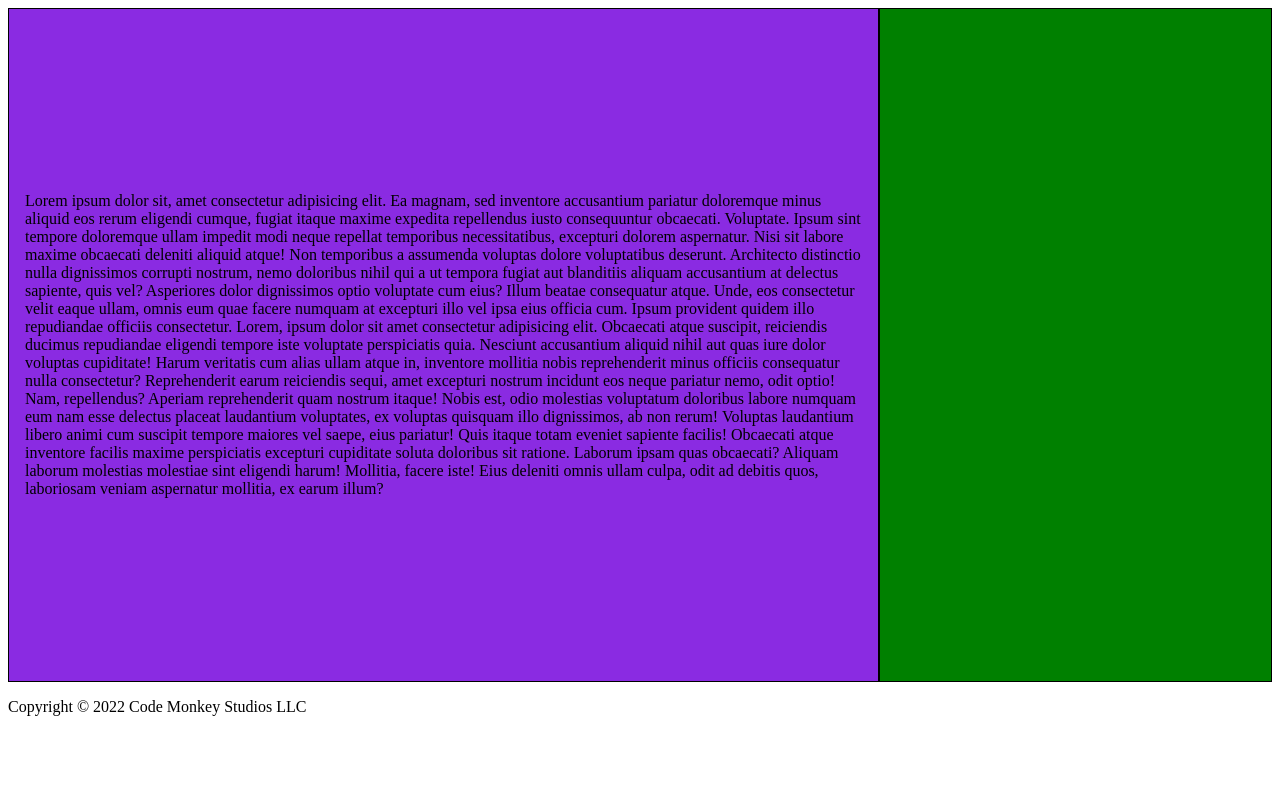
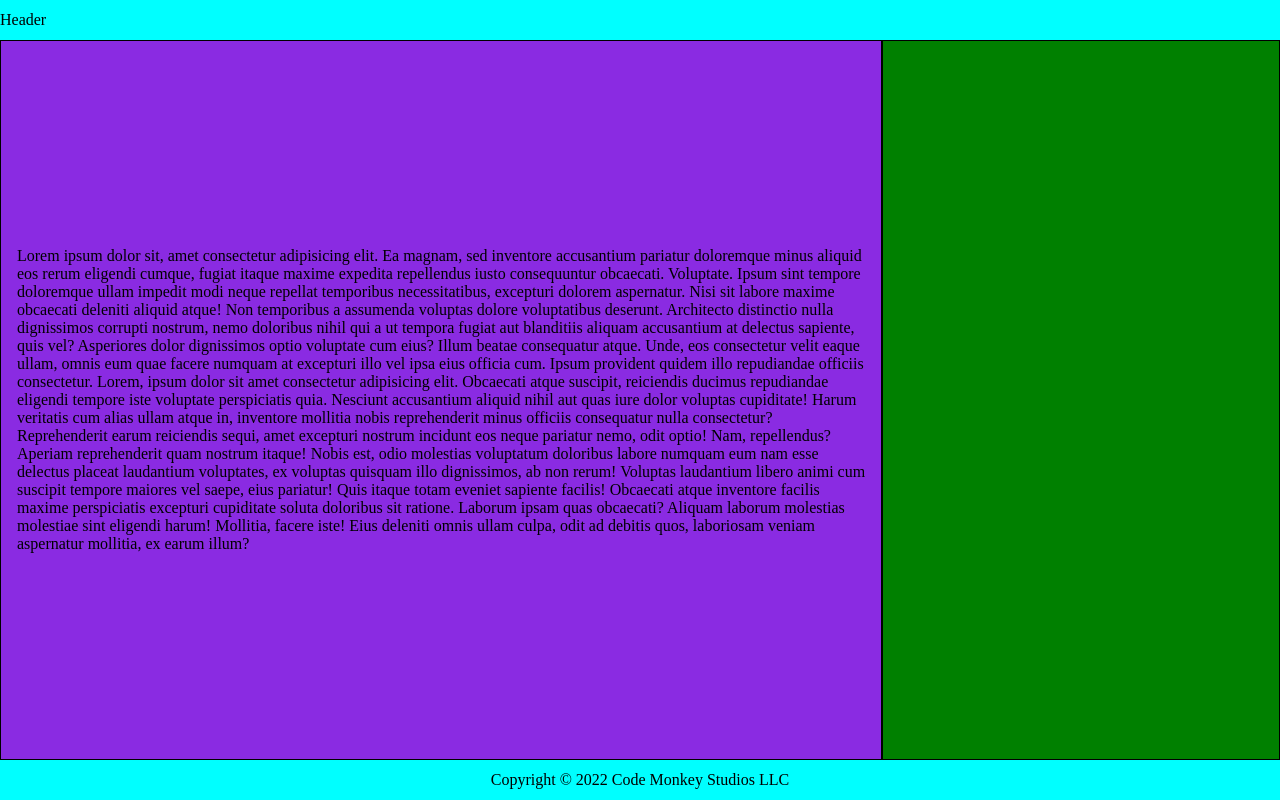
Before and after one commit to DDeShon/E-Reader, a plain HTML site: page index.html in a window 1280 px wide. Drawn offline with Linux system fonts and the light colour scheme.

Commit message:
working on styling

```diff
--- a/index.html
+++ b/index.html
@@ -9,7 +9,9 @@
     <title>DigiBook</title>
   </head>
   <body>
-    <section id="header"></section>
+    <section id="header">
+      <p>Header</p>
+    </section>
     <section id="main-view">
       <div id="reader-panel">
         Lorem ipsum dolor sit, amet consectetur adipisicing elit. Ea magnam, sed
--- a/styles.css
+++ b/styles.css
@@ -1,12 +1,22 @@
-html {
+* {
+  margin: 0;
+  padding: 0;
 }
 
+/* Header section */
+#header {
+  background-color: aqua;
+  display: flex;
+  height: 5vh;
+  align-items: center;
+}
+
+/* Main section */
 #main-view {
   display: flex;
   flex-direction: row;
+  height: 90vh;
 }
-
-/* Header section */
 
 /* Reader section */
 #reader-panel {
@@ -14,7 +24,6 @@ html {
   border: 1px solid black;
   background-color: blueviolet;
   padding: 1em;
-  height: 80vh;
   width: 70%;
   place-items: center;
 }
@@ -25,9 +34,13 @@ html {
   border: 1px solid black;
   background-color: green;
   padding: 1em;
-  height: 80vh;
   width: 30%;
 }
 /* Footer */
 #footer {
+  display: flex;
+  align-items: center;
+  justify-content: center;
+  background-color: aqua;
+  height: 5vh;
 }
```
